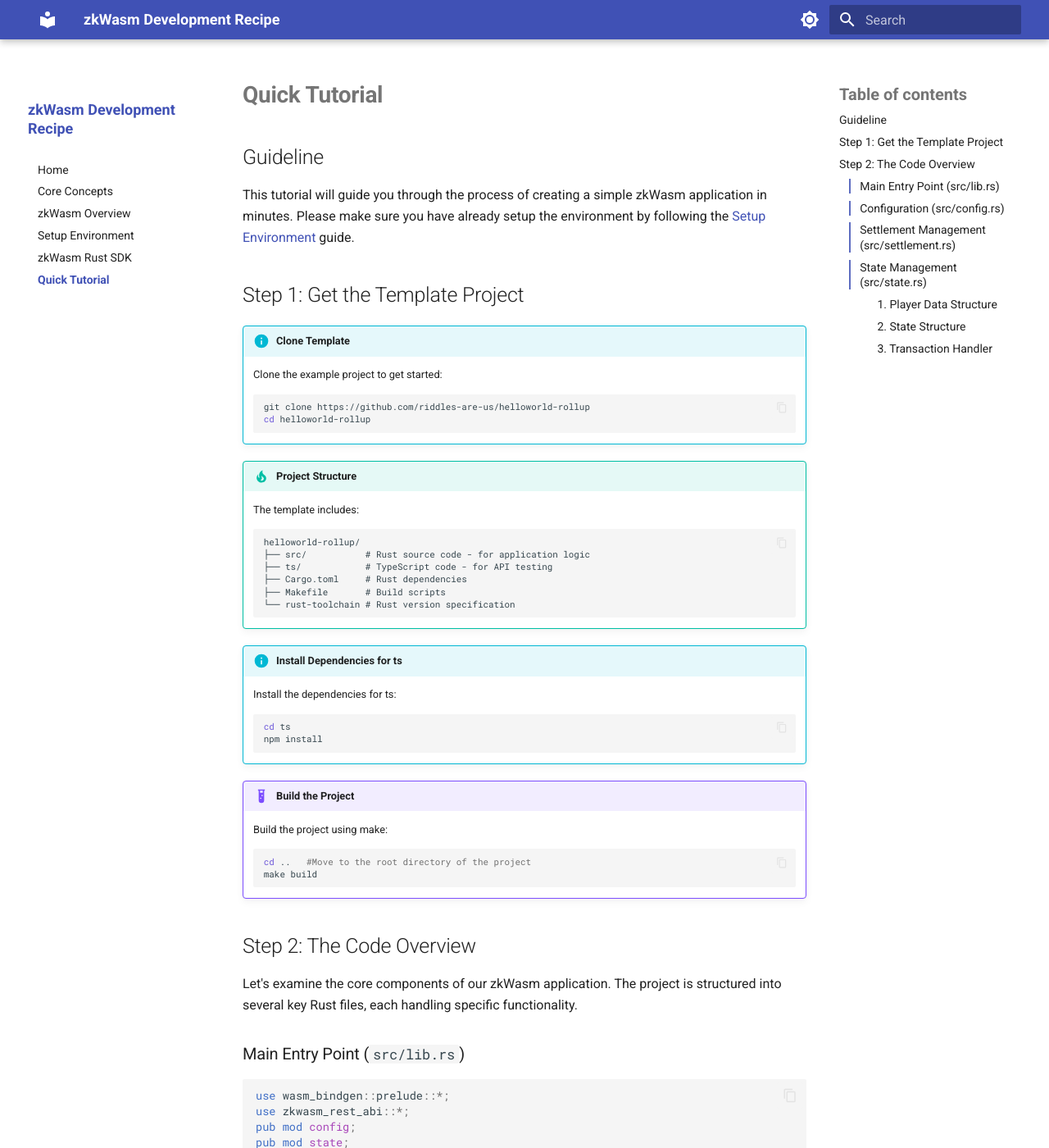
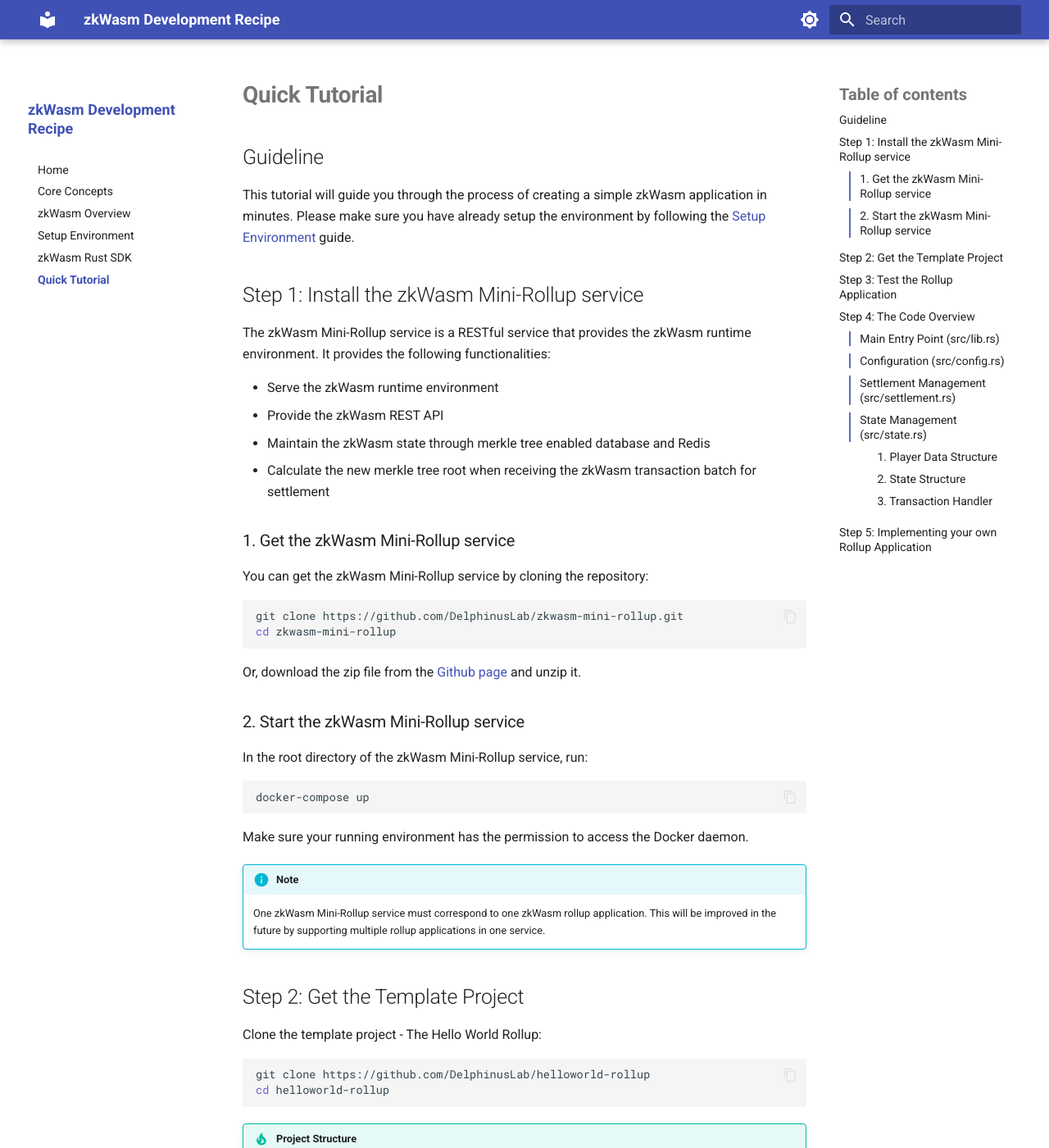
Before and after one commit to JupiterXiaoxiaoYu/zkwasm-development-recipe, an MkDocs documentation site: the page built from docs/Quick Tutorial.md, in a window 1280 px wide and 1400 px high. Shown: the whole window at 82% size. Built offline with MkDocs 1.6.1 and Material for MkDocs 9.7.7, drawn with Linux system fonts in a browser that asks for light colours; some of the changed text lies outside the part shown.

Commit message:
add chapters

````diff
--- a/docs/Quick Tutorial.md
+++ b/docs/Quick Tutorial.md
@@ -3,14 +3,40 @@
 ## Guideline
 This tutorial will guide you through the process of creating a simple zkWasm application in minutes. Please make sure you have already setup the environment by following the [Setup Environment](Setup Environment.md) guide.
 
-## Step 1: Get the Template Project
+## Step 1: Install the zkWasm Mini-Rollup service
+The zkWasm Mini-Rollup service is a RESTful service that provides the zkWasm runtime environment. It provides the following functionalities:
 
-!!! info "Clone Template"
-    Clone the example project to get started:
-    ```bash
-    git clone https://github.com/riddles-are-us/helloworld-rollup
-    cd helloworld-rollup
-    ```
+- Serve the zkWasm runtime environment
+- Provide the zkWasm REST API
+- Maintain the zkWasm state through merkle tree enabled database and Redis
+- Calculate the new merkle tree root when receiving the zkWasm transaction batch for settlement
+
+### 1. Get the zkWasm Mini-Rollup service
+You can get the zkWasm Mini-Rollup service by cloning the repository:
+```bash
+git clone https://github.com/DelphinusLab/zkwasm-mini-rollup.git
+cd zkwasm-mini-rollup
+```
+Or, download the zip file from the [Github page](https://github.com/DelphinusLab/zkwasm-mini-rollup) and unzip it.
+
+### 2. Start the zkWasm Mini-Rollup service
+In the root directory of the zkWasm Mini-Rollup service, run:
+```bash
+docker-compose up
+```
+Make sure your running environment has the permission to access the Docker daemon.
+
+!!! info "Note"
+    One zkWasm Mini-Rollup service must correspond to one zkWasm rollup application. This will be improved in the future by supporting multiple rollup applications in one service.
+
+
+## Step 2: Get the Template Project
+
+Clone the template project - The Hello World Rollup:
+```bash
+git clone https://github.com/DelphinusLab/helloworld-rollup
+cd helloworld-rollup
+```
 
 !!! tip "Project Structure"
     The template includes:
@@ -23,21 +49,25 @@
     └── rust-toolchain # Rust version specification
     ```
 
-!!! info "Install Dependencies for ts"
-    Install the dependencies for ts:
-    ```bash
-    cd ts
-    npm install
-    ```
+Install the dependencies for ts:
+```bash
+cd ts
+npm install
+```
 
-!!! example "Build the Project"
-    Build the project using make:
-    ```bash
-    cd ..   #Move to the root directory of the project
-    make build
-    ```
+Build the project using make:
+```bash
+cd ..   #Move to the root directory of the project
+make build
+```
 
-## Step 2: The Code Overview
+## Step 3: Test the Rollup Application
+
+
+
+
+
+## Step 4: The Code Overview
 
 Let's examine the core components of our zkWasm application. The project is structured into several key Rust files, each handling specific functionality.
 
@@ -55,10 +85,11 @@
 zkwasm_rest_abi::create_zkwasm_apis!(Transaction, State, Config);
 ```
 
-!!! info "Key Components"
-    - `wasm_bindgen`: Enables Rust-JavaScript interoperability
-    - `zkwasm_rest_abi`: Provides core zkWasm functionality
-    - `create_zkwasm_apis!`: Macro that generates necessary API endpoints
+The above code includes the following key components:
+
+- `wasm_bindgen`: Enables Rust-JavaScript interoperability
+- `zkwasm_rest_abi`: Provides core zkWasm functionality
+- `create_zkwasm_apis!`: Macro that generates necessary API endpoints
 
 ### Configuration (`src/config.rs`)
 
@@ -87,11 +118,11 @@
 }
 ```
 
-!!! info "Configuration Details"
-    - Defines application configuration
-    - Uses `lazy_static` for singleton pattern
-    - Provides JSON serialization for config values
-    - Controls auto-tick behavior
+The `Config` struct:
+
+- Defines application configuration
+- Provides JSON serialization for config values
+- Controls auto-tick behavior - the system will automatically advance its state through tick events, facilitating time-based state transitions in the zkWasm runtime
 
 ### Settlement Management (`src/settlement.rs`)
 
@@ -121,10 +152,11 @@
 }
 ```
 
-!!! info "Important Notes"
-    - Handles withdrawal information
-    - Converts settlement data to bytes for processing
-    - Implements flush mechanism for batch processing
+The `SettlementInfo` struct:
+
+- Handles withdrawal information
+- Converts settlement data to bytes for processing
+- Implements flush mechanism for batch processing
 
 ### State Management (`src/state.rs`)
 
@@ -154,11 +186,12 @@
 pub type HelloWorldPlayer = Player<PlayerData>;
 ```
 
-!!! info "Player Management"
-    - Defines player-specific data structure with a counter field
-    - Implements `Default` trait for initializing new players with counter set to 0
-    - Implements `StorageData` trait for data serialization and deserialization
-    - Creates a type alias `HelloWorldPlayer` for Player with PlayerData
+The `PlayerData` struct:
+
+- Defines player-specific data structure with a counter field
+- Implements `Default` trait for initializing new players with counter set to 0
+- Implements `StorageData` trait for data serialization and deserialization
+- Creates a type alias `HelloWorldPlayer` for Player with PlayerData
 
 #### 2. State Structure
 ```rust
@@ -211,11 +244,12 @@
 }
 ```
 
-!!! info "State Management"
-    - Maintains global state with a counter field
-    - Provides methods for state manipulation and querying
-    - Implements serialization for state snapshots
-    - Handles settlement flushing and state updates
+The `State` struct:
+
+- Maintains global state with a counter field - The counter can be used to track the number of transactions processed
+- Provides methods for state manipulation and querying
+- Implements serialization for state snapshots
+- Handles settlement flushing and state updates
 
 #### 3. Transaction Handler
 ```rust
@@ -283,18 +317,12 @@
 }
 ```
 
-!!! info "Transaction Processing"
-    - Defines transaction structure and command types
-    - Handles player installation and counter increment operations
-    - Implements error handling with specific error codes
-    - Provides transaction decoding and processing functionality
-    - Uses pattern matching for command routing
+The `Transaction` struct:
 
-!!! tip "Global State"
-```rust
-pub static mut STATE: State = State {
-    counter: 0
-};
-```
+- Defines transaction structure and command types
+- Handles player installation and counter increment operations (todo)
+- Implements error handling with specific error codes
+- Provides transaction decoding and processing functionality
+- Uses pattern matching for command routing
 
-The global state is maintained as a static mutable variable, initialized with a counter of 0. This allows for state persistence across transactions.
+## Step 5: Implementing your own Rollup Application
````
Also changed, not shown: docs/Setup Environment.md (+71 -1 lines).
